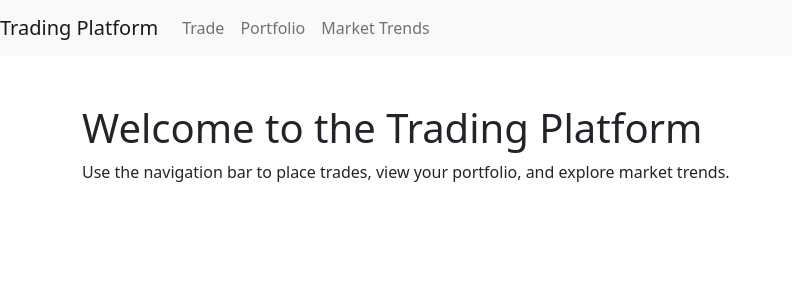
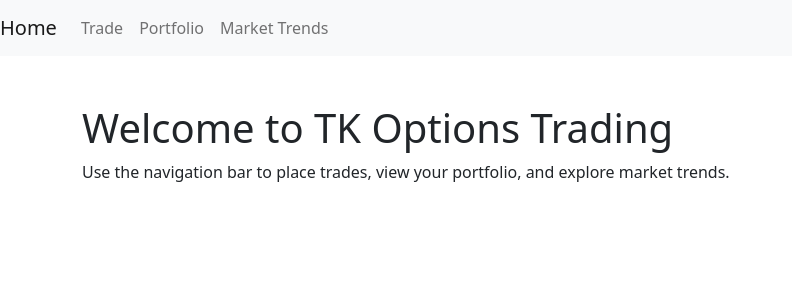
Before and after one commit to txnujk09/TK-Options-Trader, a Flask app: page / in a window 1280 px wide. Shown: the top 300 px of the page, without its empty margins (0-792 px from the left). Run offline with Flask 3, Linux system fonts and the light colour scheme.

Commit message:
updated webpage

```diff
--- a/app/templates/index.html
+++ b/app/templates/index.html
@@ -2,12 +2,12 @@
 <html lang="en">
 <head>
     <meta charset="UTF-8">
-    <title>Trading Platform</title>
+    <title>Home</title>
     <link href="https://cdn.jsdelivr.net/npm/bootstrap@5.1.3/dist/css/bootstrap.min.css" rel="stylesheet">
 </head>
 <body>
     <nav class="navbar navbar-expand-lg navbar-light bg-light">
-        <a class="navbar-brand" href="/">Trading Platform</a>
+        <a class="navbar-brand" href="/">Home</a>
         <div class="collapse navbar-collapse">
             <ul class="navbar-nav">
                 <li class="nav-item"><a class="nav-link" href="/trade">Trade</a></li>
@@ -17,7 +17,7 @@
         </div>
     </nav>
     <div class="container mt-5">
-        <h1>Welcome to the Trading Platform</h1>
+        <h1>Welcome to TK Options Trading</h1>
         <p>Use the navigation bar to place trades, view your portfolio, and explore market trends.</p>
     </div>
 </body>
--- a/app/templates/market_trends.html
+++ b/app/templates/market_trends.html
@@ -7,7 +7,7 @@
 </head>
 <body>
     <nav class="navbar navbar-expand-lg navbar-light bg-light">
-        <a class="navbar-brand" href="/">Trading Platform</a>
+        <a class="navbar-brand" href="/">Home</a>
         <div class="collapse navbar-collapse">
             <ul class="navbar-nav">
                 <li class="nav-item"><a class="nav-link" href="/trade">Trade</a></li>
--- a/app/templates/portfolio.html
+++ b/app/templates/portfolio.html
@@ -7,7 +7,7 @@
 </head>
 <body>
     <nav class="navbar navbar-expand-lg navbar-light bg-light">
-        <a class="navbar-brand" href="/">Trading Platform</a>
+        <a class="navbar-brand" href="/">Home</a>
         <div class="collapse navbar-collapse">
             <ul class="navbar-nav">
                 <li class="nav-item"><a class="nav-link" href="/trade">Trade</a></li>
--- a/app/templates/trade.html
+++ b/app/templates/trade.html
@@ -7,7 +7,7 @@
 </head>
 <body>
     <nav class="navbar navbar-expand-lg navbar-light bg-light">
-        <a class="navbar-brand" href="/">Trading Platform</a>
+        <a class="navbar-brand" href="/">Home</a>
         <div class="collapse navbar-collapse">
             <ul class="navbar-nav">
                 <li class="nav-item"><a class="nav-link" href="/trade">Trade</a></li>
```
